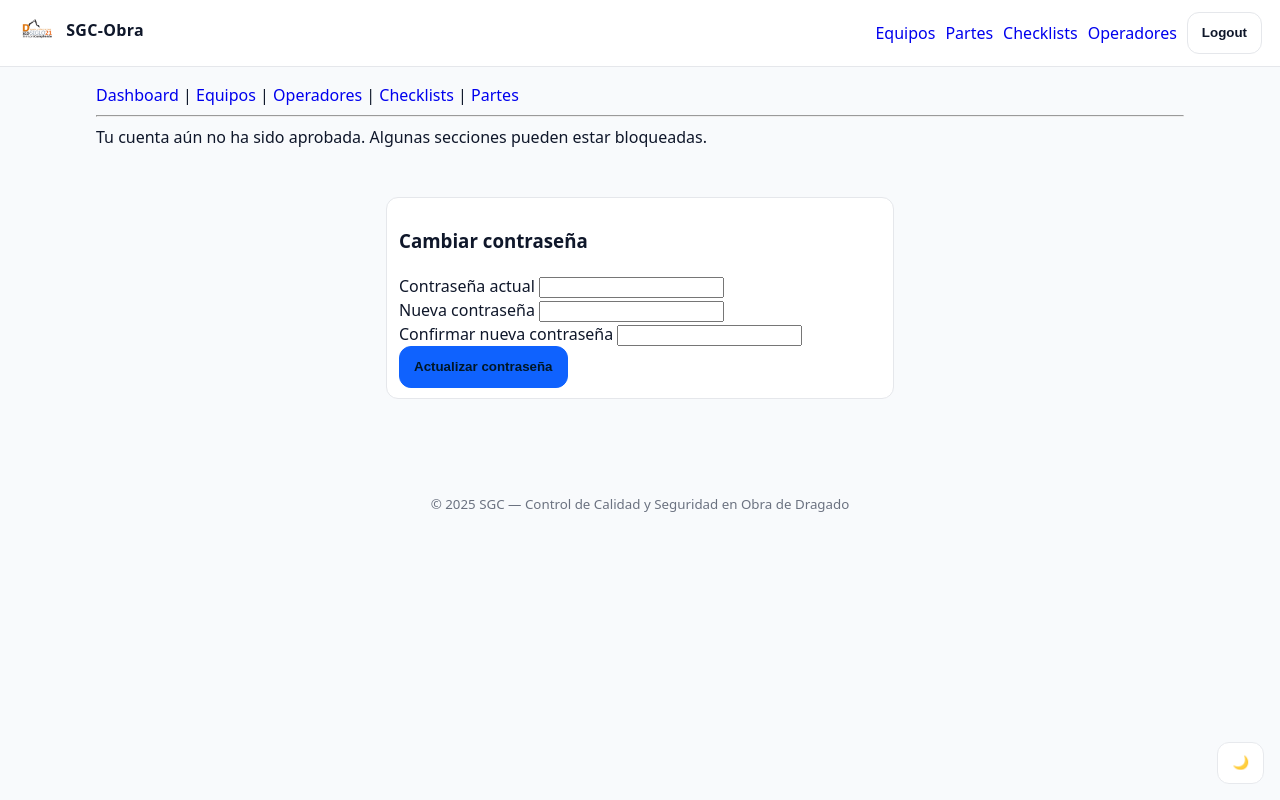
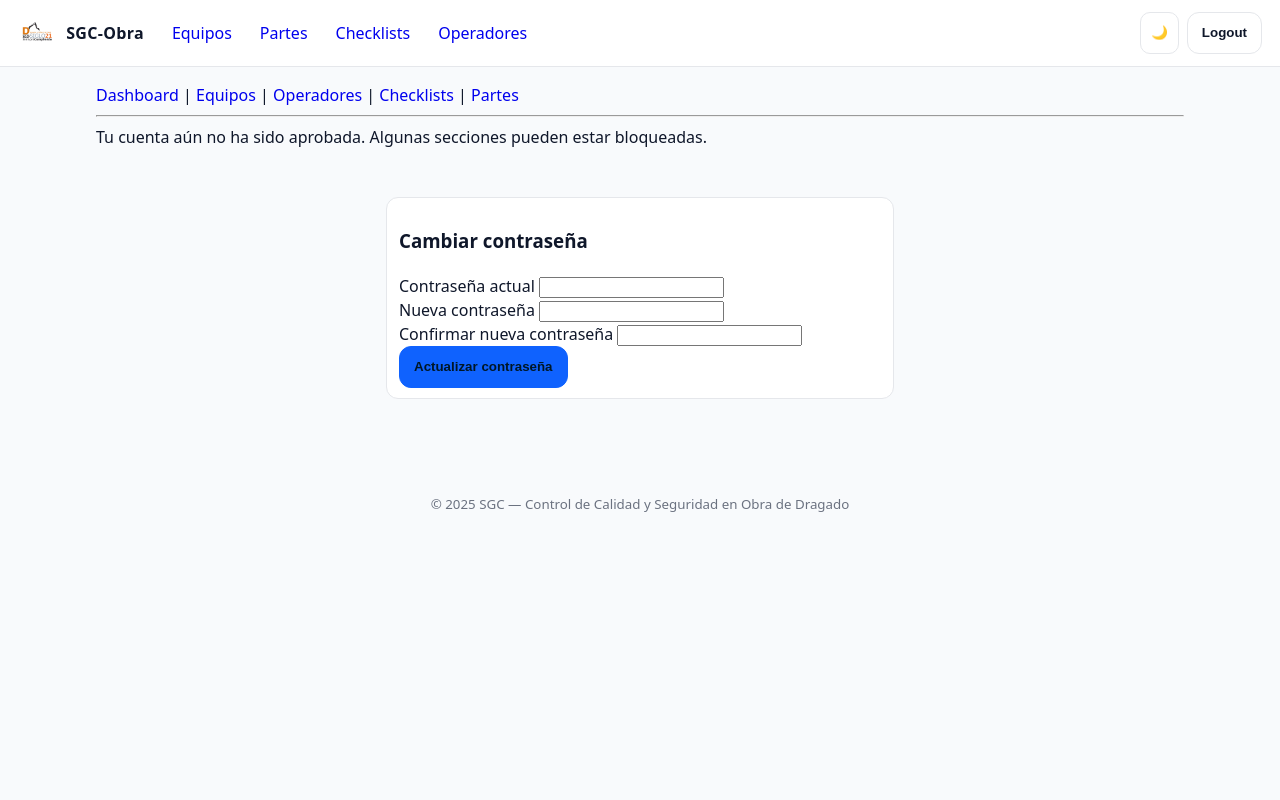
Before and after one commit to Mag0de0z2099/Proyecto-Codex, a Flask app: page /auth/change-password in a window 1280 px wide. Run offline with Flask 3, Linux system fonts and the light colour scheme; the visitor is signed in with stand-in values (Sample User, id 1); data comes from the database, SQL or seed files in the repository; parts of the project's set-up code (start-up, migrations or seed data) failed here and were passed over; some libraries are stand-ins or nearby versions.

Commit message:
ui(theme): move header toggle

```diff
--- a/app/static/css/app.css
+++ b/app/static/css/app.css
@@ -37,7 +37,7 @@ body{
 a{text-decoration:none;}
 .sr-only{position:absolute; width:1px; height:1px; padding:0; margin:-1px; overflow:hidden; clip:rect(0,0,0,0); white-space:nowrap; border:0;}
 
-.navbar{
+header.nav{
   position:sticky;
   top:0;
   z-index:10;
@@ -50,10 +50,11 @@ a{text-decoration:none;}
   backdrop-filter:blur(6px);
 }
 
-.nav-left .brand{display:inline-flex; align-items:center; gap:10px; font-weight:600; letter-spacing:.3px;}
-.nav-left .brand .logo{height:24px; width:auto; display:block; border-radius:4px; box-shadow:0 0 0 1px rgba(255,255,255,.06);}
-
-.nav-right{display:flex; gap:10px; align-items:center;}
+header.nav .nav-left{display:flex; align-items:center; gap:20px;}
+header.nav .brand{display:inline-flex; align-items:center; gap:10px; font-weight:600; letter-spacing:.3px;}
+header.nav .brand .logo{height:24px; width:auto; display:block; border-radius:4px; box-shadow:0 0 0 1px rgba(255,255,255,.06);}
+header.nav .nav-links{display:flex; gap:12px; align-items:center; flex-wrap:wrap;}
+header.nav .nav-actions{display:flex; align-items:center; gap:8px;}
 
 .btn,
 button,
@@ -144,8 +145,9 @@ img,svg,canvas,video{max-width:100%; height:auto;}
 .hero-img{max-height:220px; width:100%; object-fit:contain; display:block; margin:10px auto;}
 
 /* ===== Theme toggle ===== */
-.theme-toggle{position:fixed; right:16px; bottom:16px; z-index:1000; opacity:.9;}
-.theme-toggle:hover{opacity:1;}
+.theme-toggle{position:static; right:auto; bottom:auto; z-index:auto; opacity:1;}
+.nav-theme{background:transparent; border:1px solid var(--border); padding:6px 10px; border-radius:10px;}
+.nav-theme:hover{filter:brightness(1.06);}
 
 /* Additional UI elements */
 .hero h1{font-size:28px; margin-bottom:4px;}
@@ -190,5 +192,5 @@ img,svg,canvas,video{max-width:100%; height:auto;}
 .table th,.table td{padding:8px 10px; border-bottom:1px solid var(--border);}
 .table th{text-align:left; color:var(--muted); font-weight:600;}
 
-header .nav a{padding:6px 8px; border-radius:8px;}
-header .nav a.active{background:#111827;}
+header.nav a{padding:6px 8px; border-radius:8px;}
+header.nav a.active{background:#111827;}
--- a/app/templates/base.html
+++ b/app/templates/base.html
@@ -12,7 +12,6 @@
   <link rel="stylesheet" href="{{ url_for('static', filename='css/app.css') }}">
 </head>
 <body>
-  <button id="theme-toggle" class="btn theme-toggle" type="button" title="Cambiar tema">🌙</button>
   {% if DEV_MODE %}
   <div class="dev-banner">DEV MODE — security disabled</div>
   <style>
@@ -27,14 +26,13 @@
     body { padding-top: 44px; }
   </style>
   {% endif %}
-  <header class="navbar">
+  <header class="nav">
     <div class="nav-left">
       <span class="brand">
         <img class="logo" src="{{ url_for('static', filename='img/siglo21.png') }}" alt="Siglo 21">
         <span>SGC-Obra</span>
       </span>
-    </div>
-    <nav class="nav-right">
+      <nav class="nav-links">
         {% if current_user.is_authenticated %}
           {% if DEV_MODE %}
           <a href="{{ url_for('dashboard_bp.index') }}">Dashboard</a>
@@ -48,17 +46,24 @@
           <a href="{{ url_for('partes.resumen') }}">Resumen Partes</a>
           {% endif %}
           <a href="{{ url_for('operadores_bp.index') }}">Operadores</a>
+        {% else %}
+          <a href="{{ url_for('public.home') }}">Inicio</a>
+        {% endif %}
+      </nav>
+    </div>
+    <div class="nav-actions">
+      <button id="theme-toggle" class="btn nav-theme" type="button" title="Cambiar tema">🌙</button>
+      {% if current_user.is_authenticated %}
       <form method="post" action="{{ url_for('auth.logout') }}" class="inline">
         {{ forms.csrf_field() }}
         <button class="btn" type="submit">Logout</button>
       </form>
       {% else %}
-        <a href="{{ url_for('public.home') }}">Inicio</a>
         {% if not DEV_MODE %}
         <a href="{{ url_for('auth.login') }}" class="btn">Login</a>
         {% endif %}
       {% endif %}
-    </nav>
+    </div>
   </header>
 
   <main class="container">
```
Also changed, not shown: tests/test_theme_toggle.py (+7 -0 lines). Lines whose indentation alone changed are shown as unchanged.
